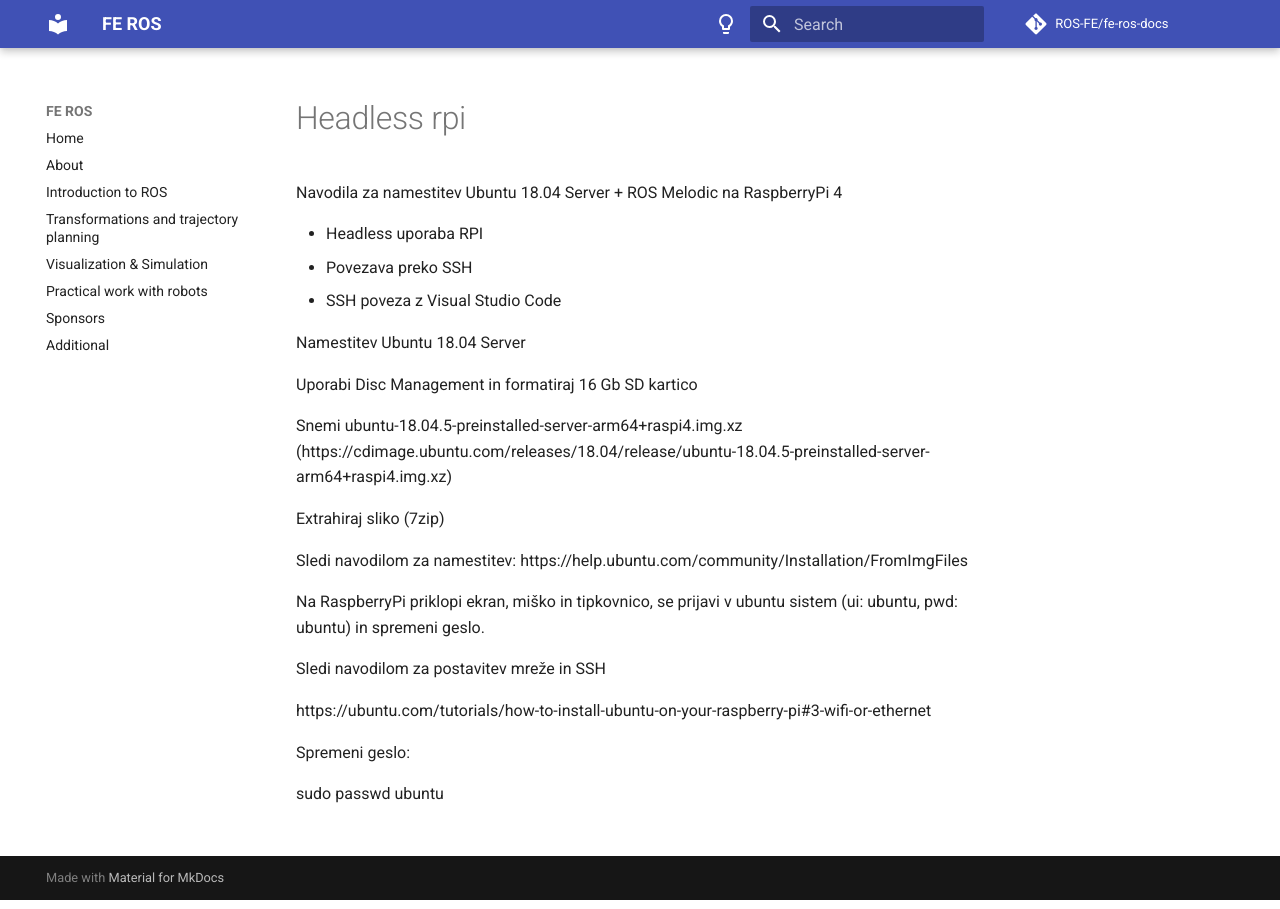
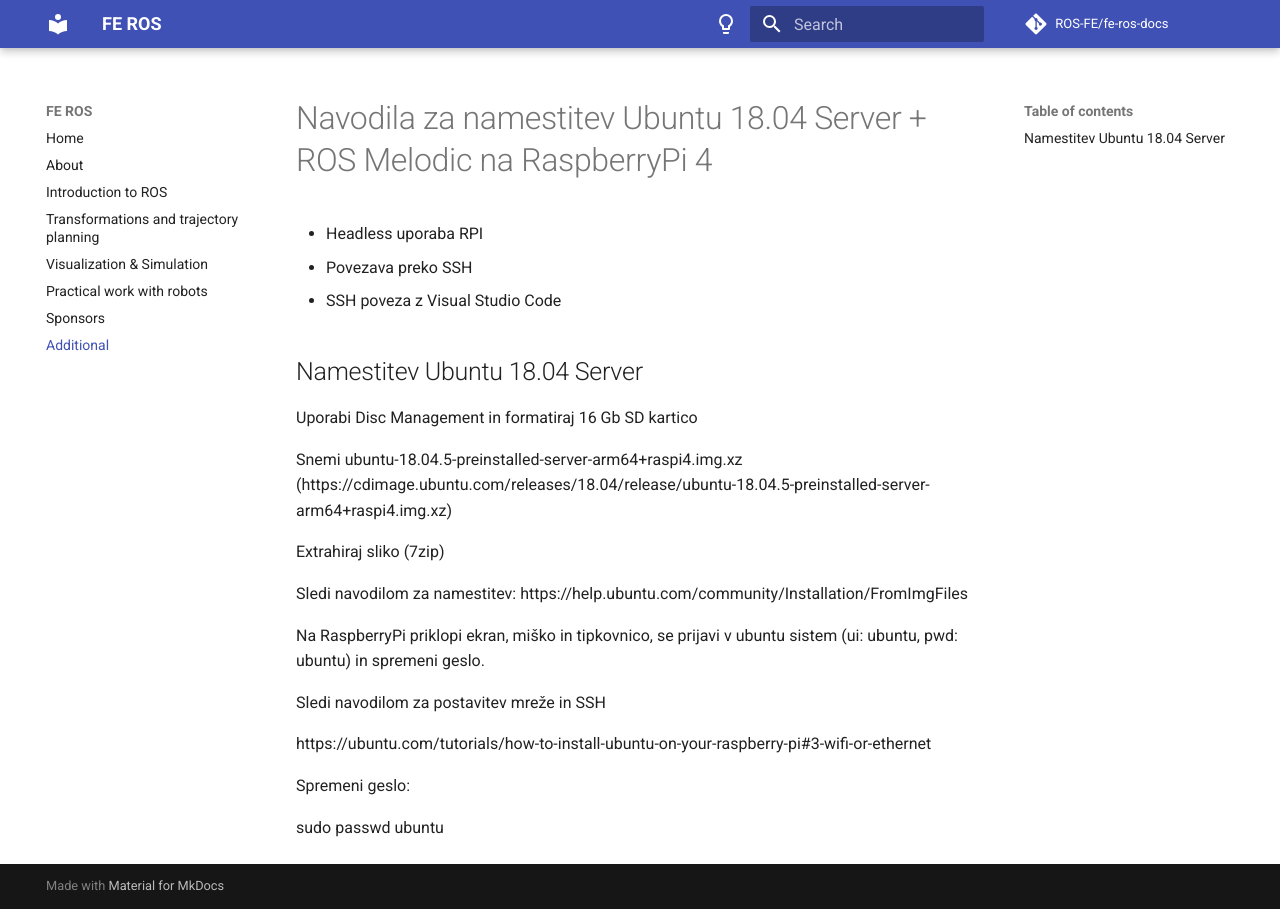
Before and after one commit to ROS-FE/fe-ros-docs, an MkDocs documentation site: the page built from docs/additional/index.md, in a window 1280 px wide. Built offline with MkDocs 1.6.1 and Material for MkDocs 9.7.7, drawn with Linux system fonts in a browser that asks for light colours; comment, search, counter and statistics services are not loaded.

Commit message:
Update and rename headless_rpi.md to index.md

```diff
--- a/docs/additional/headless_rpi.md
+++ b/docs/additional/index.md
@@ -1,4 +1,4 @@
-Navodila za namestitev Ubuntu 18.04 Server + ROS Melodic na RaspberryPi 4
+# Navodila za namestitev Ubuntu 18.04 Server + ROS Melodic na RaspberryPi 4
 
 - Headless uporaba RPI
 - Povezava preko SSH
@@ -6,7 +6,7 @@ Navodila za namestitev Ubuntu 18.04 Server + ROS Melodic na RaspberryPi 4
 
 
 
-Namestitev Ubuntu 18.04 Server
+## Namestitev Ubuntu 18.04 Server
 
 Uporabi Disc Management in formatiraj 16 Gb SD kartico
 
```
